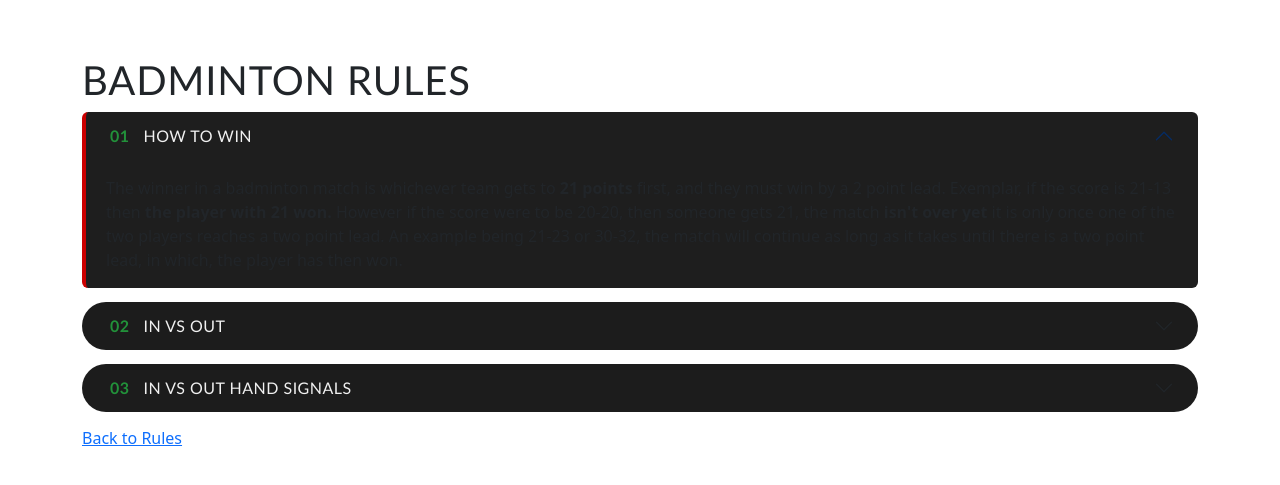
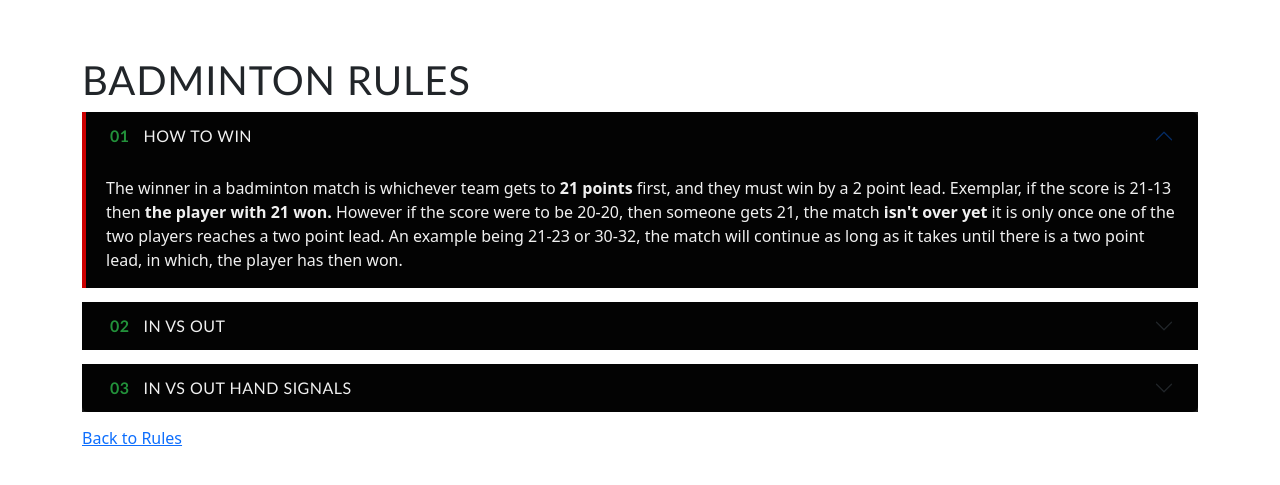
Before and after one commit to CarlySo132/L3-Computer-Science-Project, a Flask app: page /badminton in a window 1280 px wide. Shown: the part 58-543 px from the top of the page. Run offline with Flask 3, Linux system fonts and the light colour scheme.

Commit message:
Attempt at fixing accordian ver 2

```diff
--- a/templates/badminton.html
+++ b/templates/badminton.html
@@ -13,19 +13,27 @@
       background-color: var(--surface);
     }
 
+    .accordion-v2 {
+      --bs-accordion-bg: var(--bg);
+      --bs-accordion-active-bg: var(--bg);
+      --bs-accordion-btn-bg: var(--bg);
+      --bs-accordion-color: var(--text);
+      --bs-accordion-active-color: var(--text);
+    }
+
     .accordion-v2 .accordion-item {
-      background: transparent;
+      background-color: var(--bg);
       border: none;
       margin-bottom: 14px;
     }
 
     .accordion-v2 .accordion-button {
-      background-color: var(--surface);
-      color: var(--text);
+      background-color: var(--bg);
+      color: var(--text) !important;
       font-family: var(--font-head);
       text-transform: uppercase;
       letter-spacing: 0.03em;
-      border-radius: 999px !important;
+      border-radius: 0 !important;
       padding: 14px 24px;
       border-left: 4px solid transparent;
     }
@@ -39,16 +47,22 @@
     }
 
     .accordion-v2 .accordion-button:not(.collapsed) {
-      background-color: var(--surface-2);
+      background-color: var(--bg);
       border-left: 4px solid var(--red);
       box-shadow: none;
-      border-radius: var(--radius) var(--radius) 0 0 !important;
+      border-radius: 0 !important;
     }
 
     .accordion-v2 .accordion-body {
-      background-color: var(--surface-2);
-      border-radius: 0 0 var(--radius) var(--radius);
+      background-color: var(--bg);
+      color: var(--text);
+      border-radius: 0;
       border-left: 4px solid var(--red);
+    }
+
+    .accordion-v2 .accordion-body p,
+    .accordion-v2 .accordion-body strong {
+      color: var(--text);
     }
 
     .accordion-v2 .accordion-button:focus {
```
